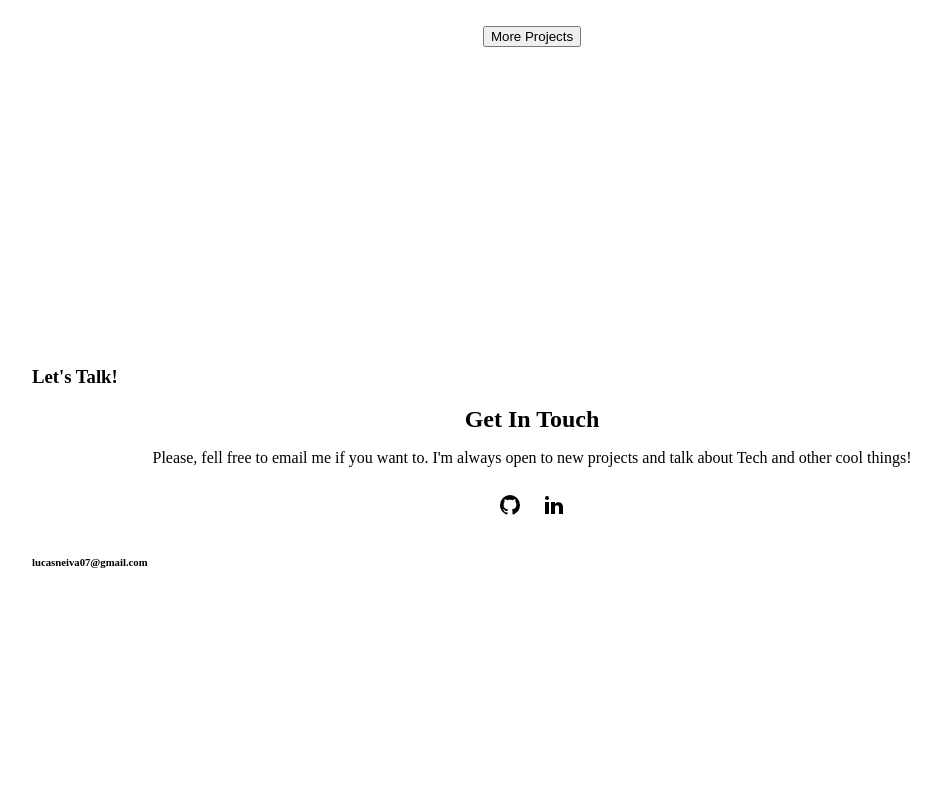
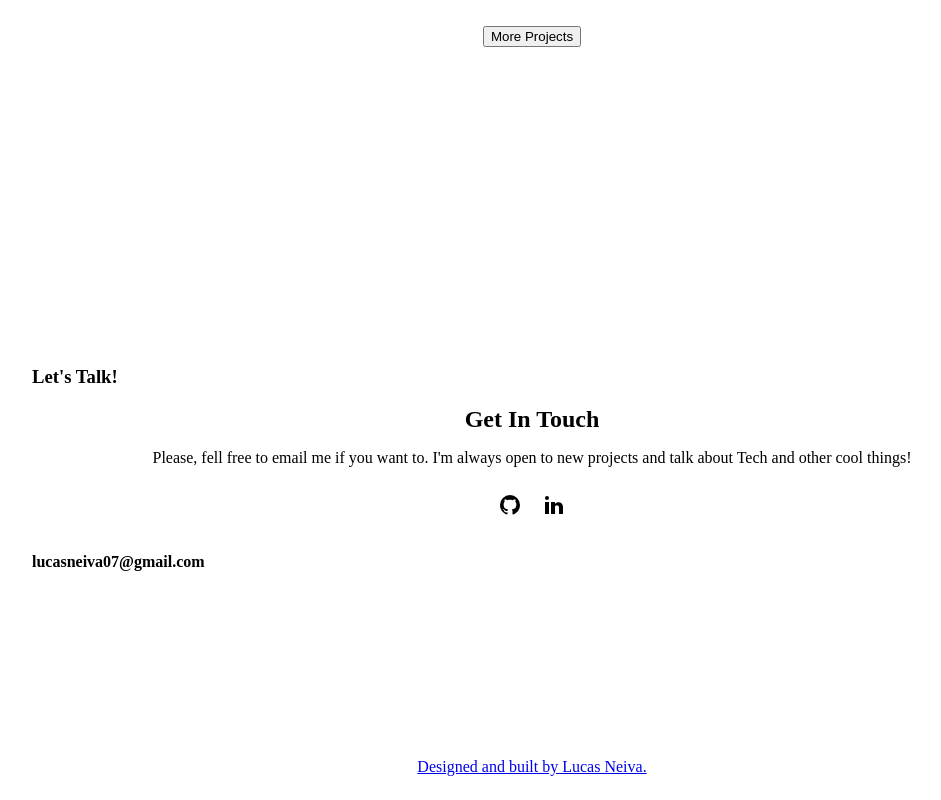
Before and after one commit to Neiva07/personal-webpage, a React (Create React App) app: page / in a window 1280 px wide. Shown: the part 2172-2972 px from the top of the page, without its empty margins (108-1049 px from the left). Before the commit the page ends 2923 px from the top, so only its background shows below. Built offline with nearby package versions, Linux system fonts and the light colour scheme.

Commit message:
footer added and contact finished

```diff
--- /dev/null
+++ b/src/Components/Footer/index.tsx
@@ -0,0 +1,32 @@
+import React from "react";
+import styled from "styled-components";
+
+const Index = () => {
+  const Footer = styled.footer`
+    height: 100%;
+  `;
+
+  const FooterContainer = styled.div``;
+
+  const LinkComponent = styled.div`
+    display: flex;
+    justify-content: center;
+    vertical-align: middle;
+  `;
+
+  const Copyright = styled.a.attrs({ target: "_blank" })``;
+
+  return (
+    <FooterContainer>
+      <Footer>
+        <LinkComponent>
+          <Copyright href={"https://github.com/Neiva07/personal-webpage"}>
+            <p>Designed and built by Lucas Neiva.</p>
+          </Copyright>
+        </LinkComponent>
+      </Footer>
+    </FooterContainer>
+  );
+};
+
+export default Index;
--- a/src/Components/Sections/Contact/index.tsx
+++ b/src/Components/Sections/Contact/index.tsx
@@ -47,7 +47,7 @@ const LinkIcon = styled.a.attrs({ target: "_blank" })`
   margin: 10px 10px;
 `;
 
-const EmailContainer = styled.h6``;
+const EmailContainer = styled.h4``;
 
 const Index = (props: Props) => {
   const { title, message, links, email } = props;
--- a/src/Components/index.tsx
+++ b/src/Components/index.tsx
@@ -1,12 +1,14 @@
 import React from "react";
 import Navbar from "./Navbar";
 import Sections from "./Sections";
+import Footer from "./Footer";
 
 const index = () => {
   return (
     <div>
       <Navbar />
       <Sections />
+      <Footer />
     </div>
   );
 };
```
